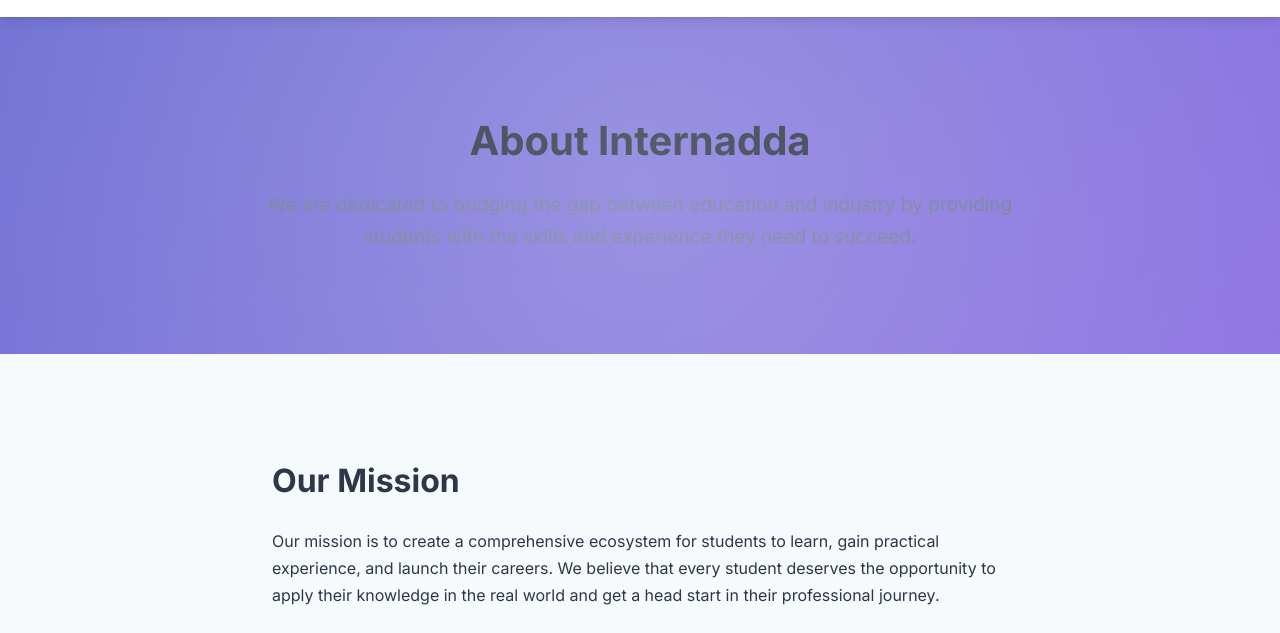
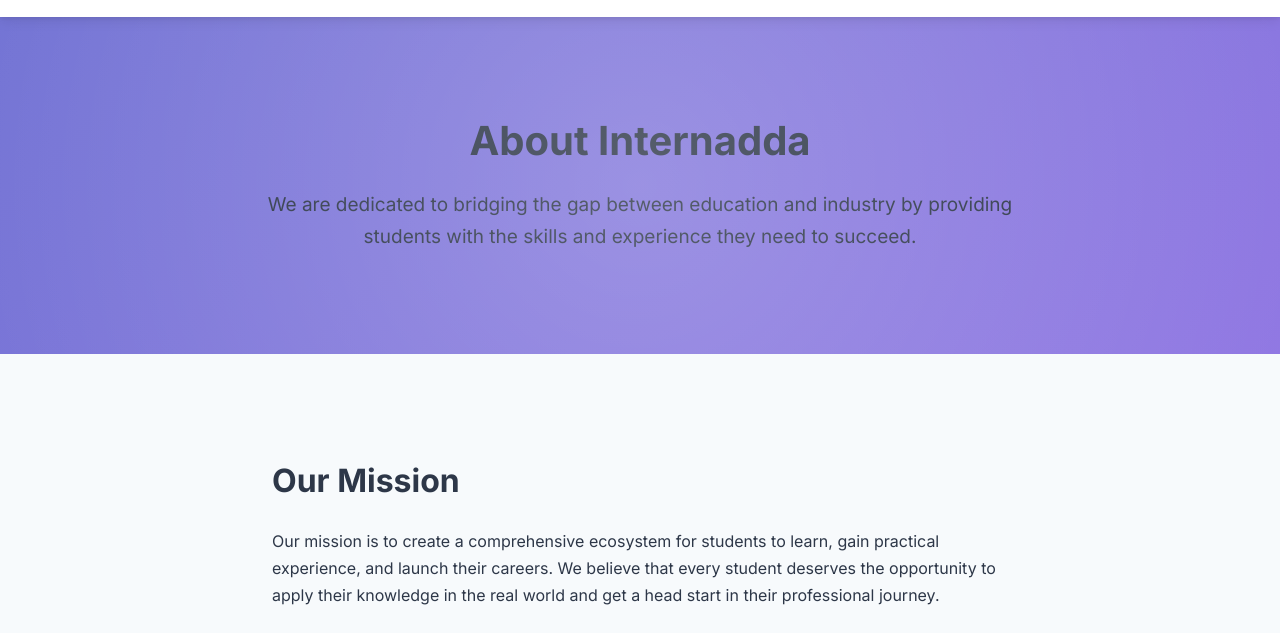
Before and after one commit to official-Internadda/Internadda.com, a website: page about.html in a window 1280 px wide. Shown: the part 167-800 px from the top of the page. Drawn offline with Linux system fonts and the light colour scheme; a script that the page names is missing.

Commit message:
Update about.html

```diff
--- a/about.html
+++ b/about.html
@@ -103,7 +103,8 @@
 
     <main>
          <section class="hero" style="padding: 100px 0; text-align: center; background-color: var(--light);"> <div class="container">
-                <h1 class="hero-heading" style="font-size: 2.5rem; color: var(--dark);">About Internadda</h1> <p class="hero-description" style="max-width: 800px; margin: 0 auto; color: var(--gray);">We are dedicated to bridging the gap between education and industry by providing students with the skills and experience they need to succeed.</p>
+                <h1 class="hero-heading" style="font-size: 2.5rem; color: var(--dark);">About Internadda</h1>
+                <p class="hero-description" style="max-width: 800px; margin: 0 auto; color: var(--dark);">We are dedicated to bridging the gap between education and industry by providing students with the skills and experience they need to succeed.</p>
             </div>
         </section>
 
```
